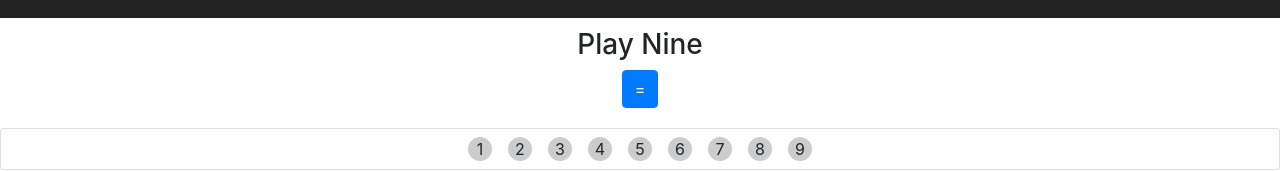
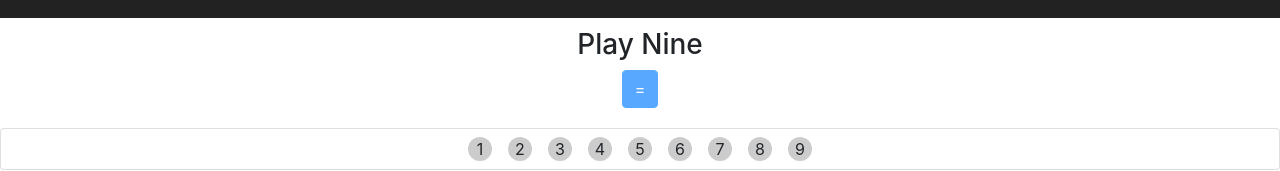
Before and after one commit to tandisunarto/Learning_Angular, an Angular app in the folder play-nine/: page / in a window 1280 px wide. Shown: the part 132-303 px from the top of the page. Built offline with nearby package versions, Linux system fonts and the light colour scheme; a web font is replaced by a local one.

Commit message:
finsih game UI

```diff
--- a/play-nine/src/app/game/game-button.component.html
+++ b/play-nine/src/app/game/game-button.component.html
@@ -1,3 +1,3 @@
 <div>
-  <Button class="btn btn-primary">=</Button>
+  <Button class="btn btn-primary" [disabled]="selectedNumbers.length === 0">=</Button>
 </div>
--- a/play-nine/src/app/game/game-button.component.ts
+++ b/play-nine/src/app/game/game-button.component.ts
@@ -1,13 +1,15 @@
-import { Component, OnInit, Input } from '@angular/core';
+import { Component, OnInit, Input, OnChanges, SimpleChanges } from '@angular/core';
 
 @Component({
   selector: 'app-game-button',
   templateUrl: './game-button.component.html',
   styles: []
 })
-export class GameButtonComponent implements OnInit {
+export class GameButtonComponent implements OnInit, OnChanges {
 
-  @Input() selectedNumbers: number[] = [];
+  @Input() selectedNumbers: number[];
+
+  selected = 'true';
 
   constructor() {
   }
@@ -15,4 +17,7 @@ export class GameButtonComponent implements OnInit {
   ngOnInit() {
   }
 
+  ngOnChanges(changes: SimpleChanges): void {
+    console.log(this.selectedNumbers.length);
+  }
 }
```
Also changed, not shown: play-nine/src/app/game/game.component.html (line endings or trailing spaces).
